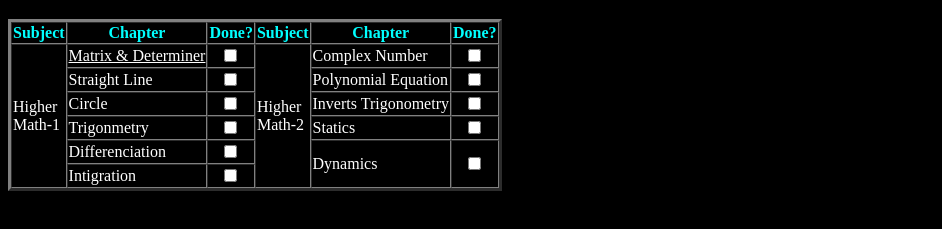
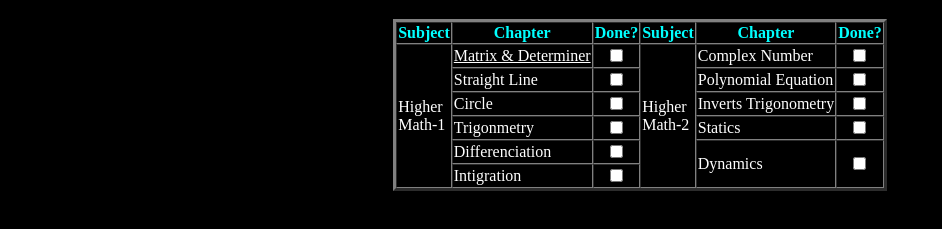
Before and after one commit to ilove-webpage/testimonial, a plain HTML site: page index.html in a window 1280 px wide. Shown: the part 61-290 px from the top of the page, without its empty margins (0-942 px from the left). Drawn offline with Linux system fonts and the light colour scheme.

Commit message:
Update index.html

```diff
--- a/index.html
+++ b/index.html
@@ -8,7 +8,7 @@
   <h1 align="center">
     SHORT SYLLABUS
   </h1>
-  <table border="3"cellspacing="0"style="color:white;align:center">
+  <table border="3"cellspacing="0"style="color:white"align="center">
     <tr style="color:aqua">
       <th>Subject</th>
 
```
